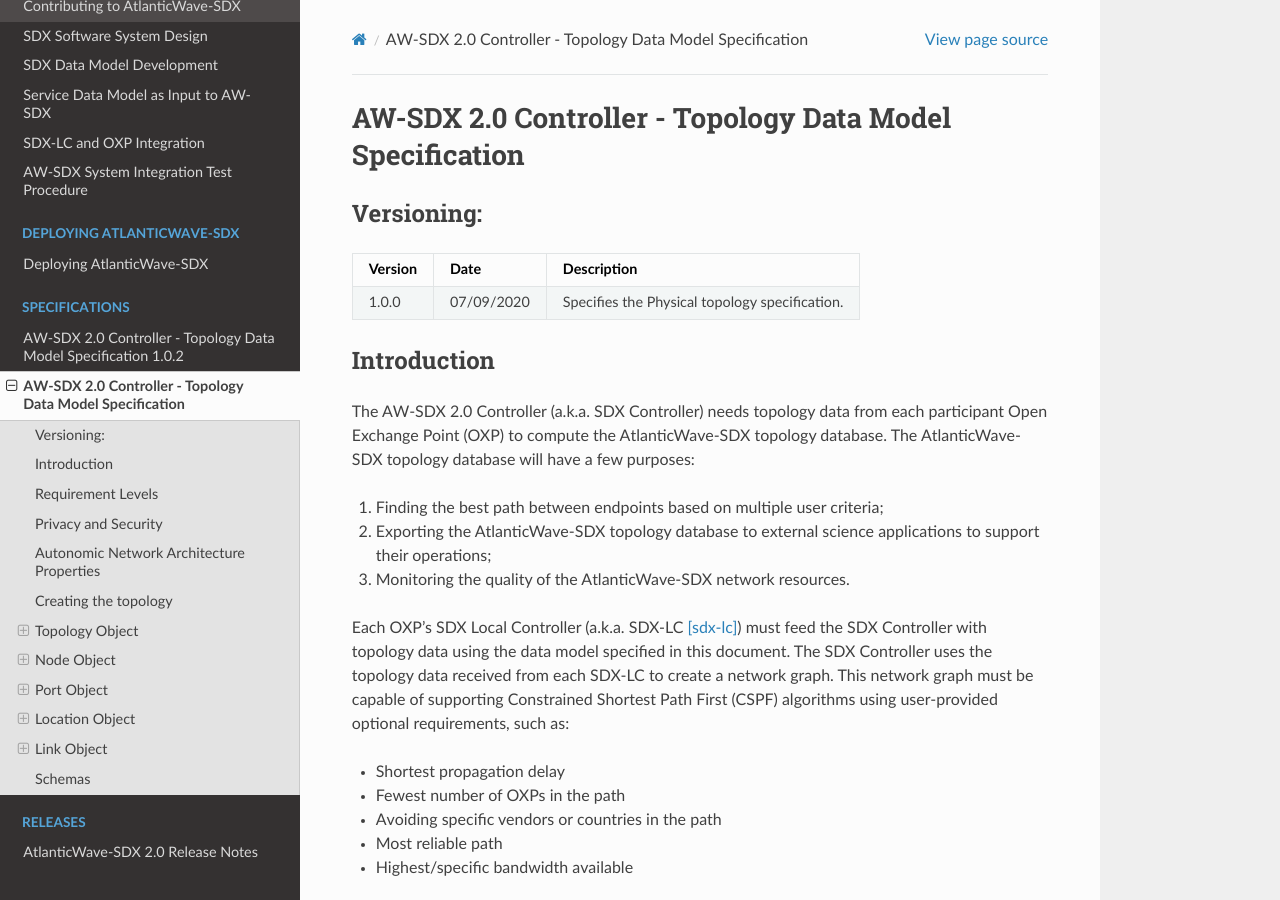
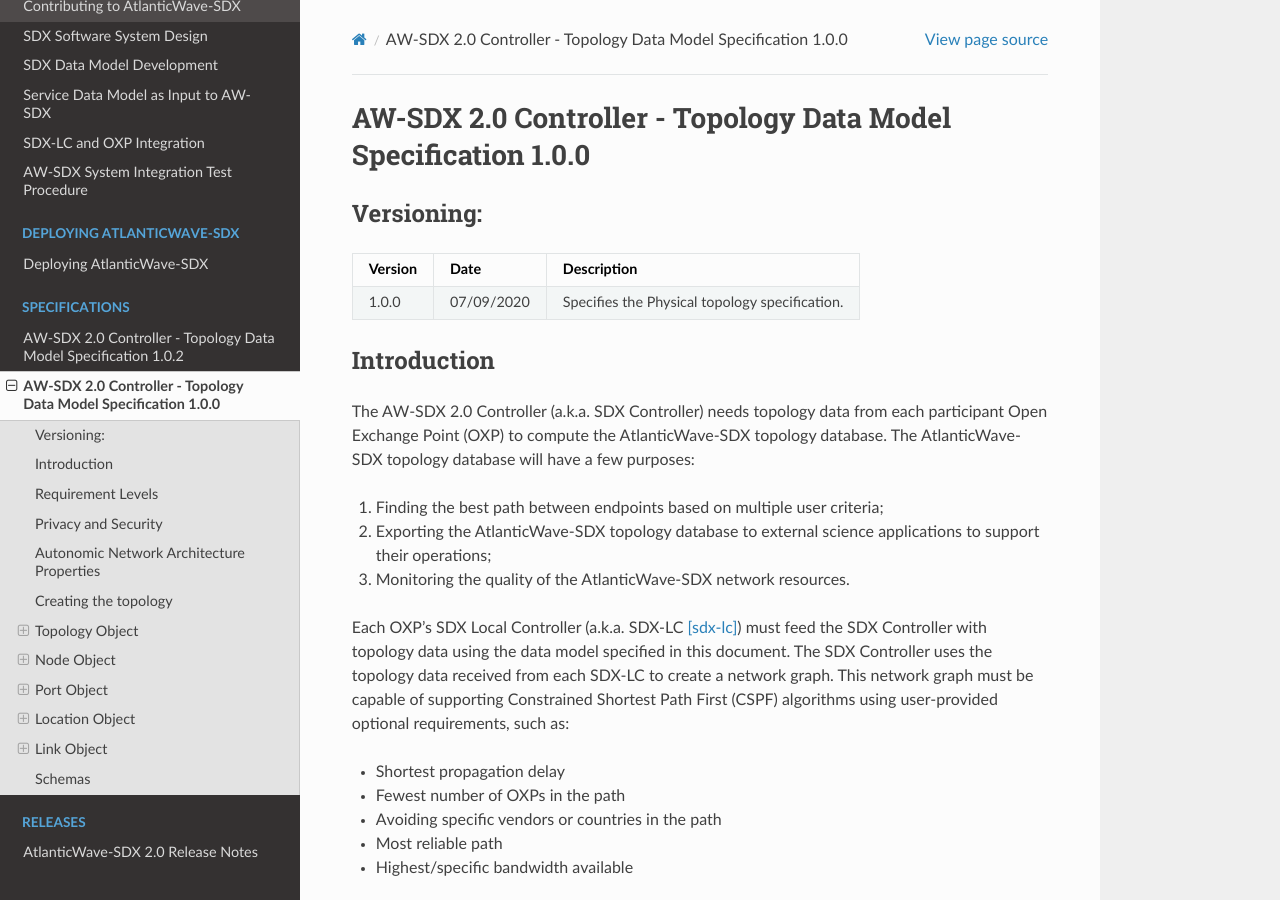
Before and after one commit to atlanticwave-sdx/sdx-docs, a Sphinx documentation site: the page built from source/specs/datamodel_1_0_0.rst, in a window 1280 px wide and 900 px high. Built offline with Sphinx 7.4.7 and the Read the Docs theme 2.0.0, drawn with Linux system fonts in a browser that asks for light colours.

Commit message:
Add version string to the previous spec too

```diff
--- a/source/specs/datamodel_1_0_0.rst
+++ b/source/specs/datamodel_1_0_0.rst
@@ -1,7 +1,6 @@
-
-=========================================================
-AW-SDX 2.0 Controller - Topology Data Model Specification
-=========================================================
+===============================================================
+AW-SDX 2.0 Controller - Topology Data Model Specification 1.0.0
+===============================================================
 
 
 Versioning:
```
